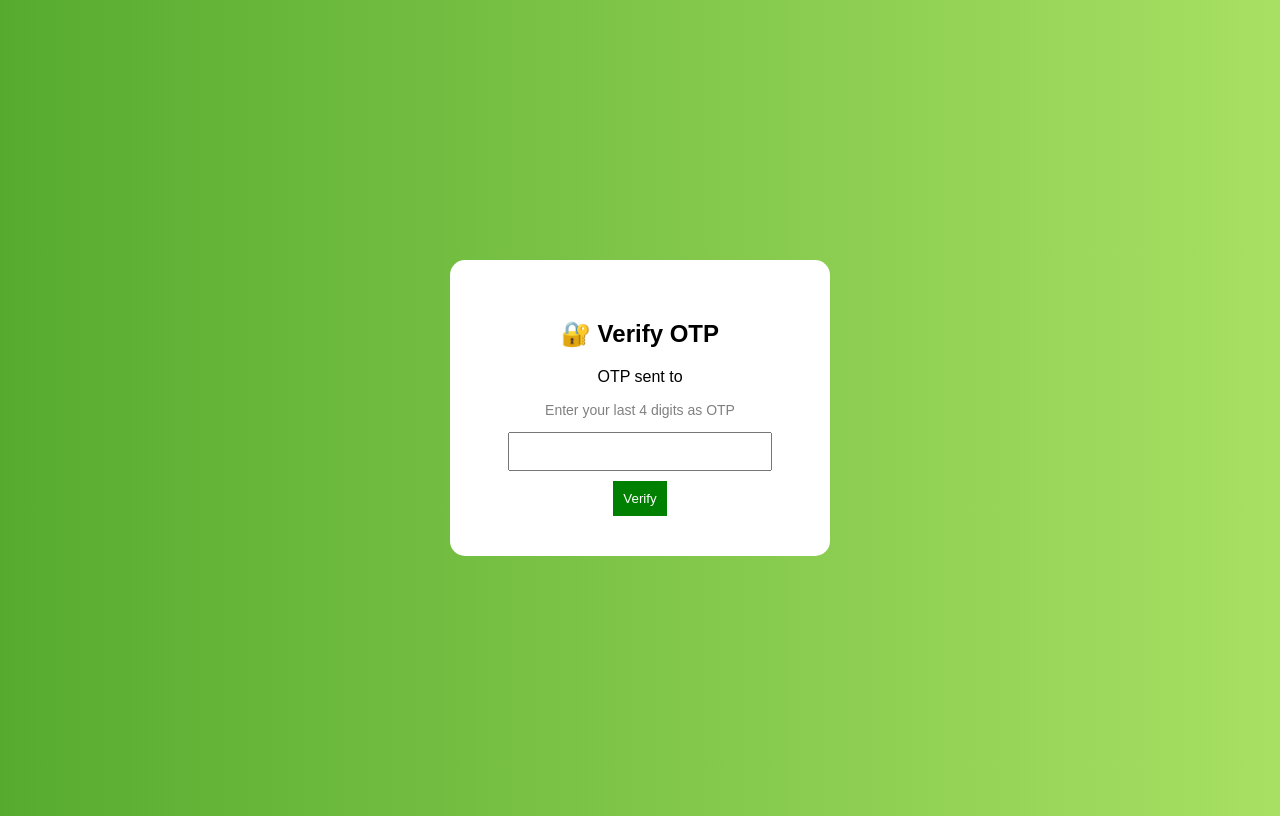
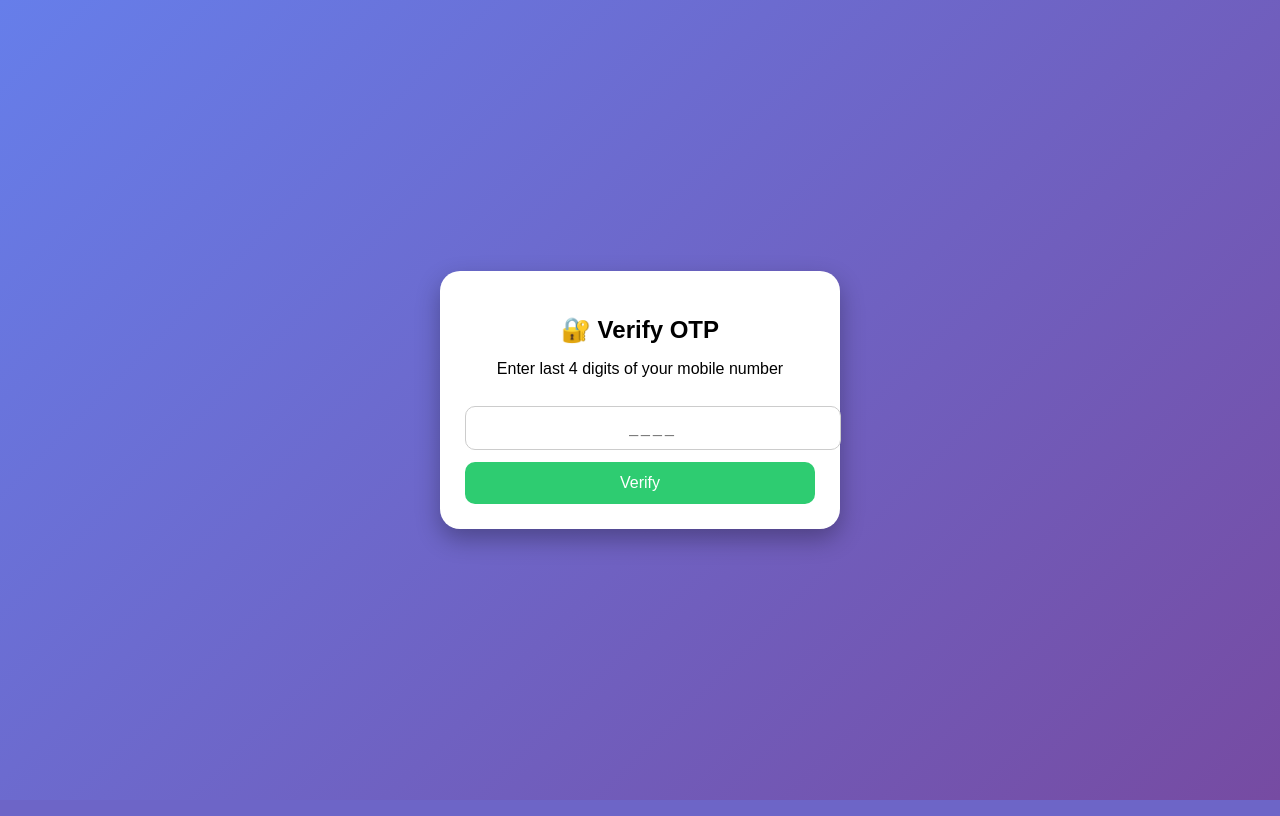
Before and after one commit to Dharun7715/Veg-Store2, a Python web app: template templates/verify.html in a window 1280 px wide. Run offline with Jinja, Linux system fonts and the light colour scheme; the template is opened without the code that fills it, so the values that code supplies are empty.

Commit message:
Update verify.html

```diff
--- a/templates/verify.html
+++ b/templates/verify.html
@@ -2,41 +2,64 @@
 <html>
 <head>
 <title>Verify OTP</title>
+<meta name="viewport" content="width=device-width, initial-scale=1.0">
+
 <style>
 body {
-            background: linear-gradient(to right, #56ab2f, #a8e063);
+    margin: 0;
     font-family: Arial;
+    background: linear-gradient(135deg, #667eea, #764ba2);
     display: flex;
     justify-content: center;
     align-items: center;
     height: 100vh;
 }
 
+/* card */
 .box {
     background: white;
-            padding: 40px;
-            border-radius: 15px;
+    padding: 25px;
+    border-radius: 20px;
+    width: 90%;
+    max-width: 350px;
     text-align: center;
-            width: 300px;
+    box-shadow: 0 10px 25px rgba(0,0,0,0.3);
+    animation: pop 0.4s ease;
 }
 
-        .hint {
-            font-size: 14px;
-            color: gray;
+h2 {
+    margin-bottom: 10px;
 }
 
 input {
-            width: 80%;
-            padding: 10px;
+    width: 100%;
+    padding: 12px;
+    margin: 12px 0;
+    border-radius: 10px;
+    border: 1px solid #ccc;
+    font-size: 16px;
     text-align: center;
+    letter-spacing: 3px;
 }
 
 button {
-            margin-top: 10px;
-            padding: 10px;
-            background: green;
+    width: 100%;
+    padding: 12px;
+    background: #2ecc71;
     color: white;
     border: none;
+    border-radius: 10px;
+    font-size: 16px;
+}
+
+button:hover {
+    background: #27ae60;
+}
+
+/* animation */
+@keyframes pop {
+    from {transform: scale(0.9); opacity: 0;}
+    to {transform: scale(1); opacity: 1;}
 }
 </style>
 </head>
@@ -44,16 +67,16 @@
 <body>
 
 <div class="box">
+
 <h2>🔐 Verify OTP</h2>
 
-    <p>OTP sent to {{ session['phone'] }}</p>
-    <p class="hint">Enter your last 4 digits as OTP</p>
+<p>Enter last 4 digits of your mobile number</p>
 
 <form method="POST">
-        <input type="text" name="otp" maxlength="4" required>
-        <br>
-        <button type="submit">Verify</button>
+    <input type="text" name="otp" maxlength="4" placeholder="____" required>
+    <button>Verify</button>
 </form>
+
 </div>
 
 </body>
```
Lines whose indentation alone changed are shown as unchanged.
